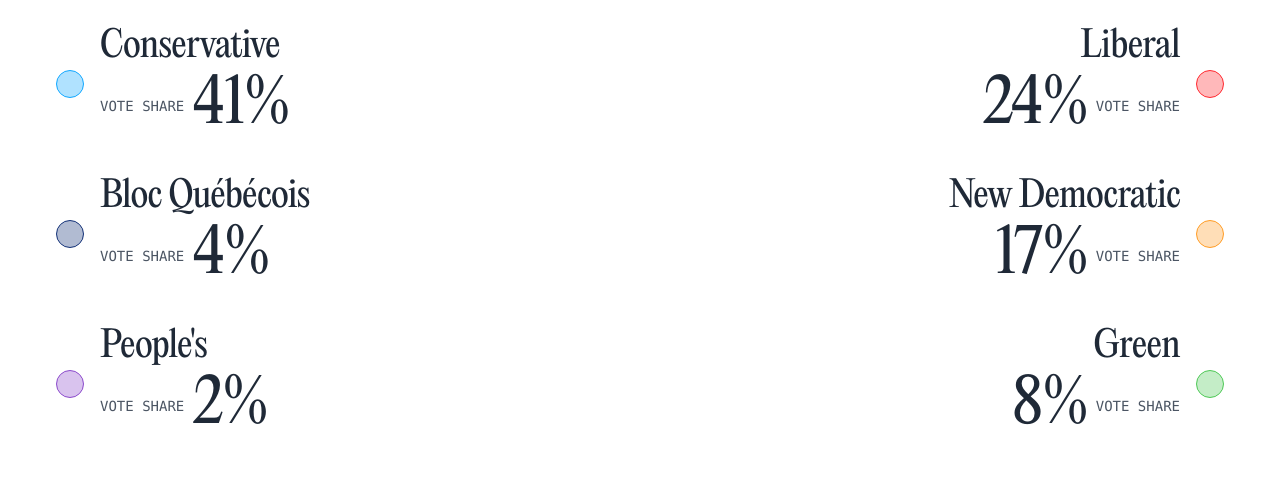
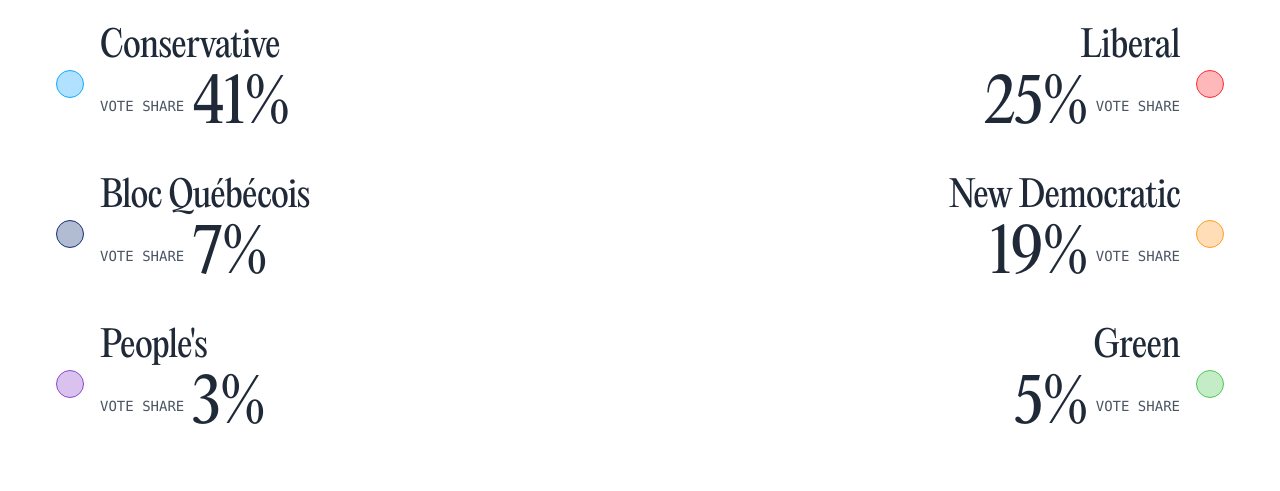
Before and after one commit to QuinnJack/ElectionForecast, a React (Vite) app: page / in a window 1280 px wide. Shown: the part 281-772 px from the top of the page. Built offline with nearby package versions, Linux system fonts and the light colour scheme.

Commit message:
Update npm dependencies

```diff
--- a/package.json
+++ b/package.json
@@ -20,6 +20,7 @@
     "framer-motion": "^11.2.12",
     "lucide-react": "^0.395.0",
     "react": "^18.2.0",
+    "react-canada-map": "^1.0.2",
     "react-datawrapper-chart": "^1.1.2",
     "react-dom": "^18.2.0",
     "react-tooltip": "^5.27.1",
--- a/src/App.jsx
+++ b/src/App.jsx
@@ -9,6 +9,7 @@
   const [activeChart, setActiveChart] = useState("popularVote");
   const [isScriptLoaded, setIsScriptLoaded] = useState(false);
   const [hoveredPartyInfo, setHoveredPartyInfo] = useState(null);
+  const [cursorPosition, setCursorPosition] = useState({ x: 0, y: 0 });
 
   useEffect(() => {
     const script = document.createElement("script");
@@ -49,46 +50,62 @@
       popularVote: "41%",
       seats: 211,
       chance: "96%",
+      leader: "Leader A",
+      lastSeats: 200,
     },
     {
       color: "#143278",
       partyName: "Bloc Québécois",
-      popularVote: "4%",
+      popularVote: "7%",
       seats: 36,
       chance: "0%",
+      leader: "Leader B",
+      lastSeats: 40,
     },
     {
       color: "#8c4bcc",
       partyName: "People's",
-      popularVote: "2%",
+      popularVote: "3%",
       seats: 0,
       chance: "0%",
+      leader: "Leader C",
+      lastSeats: 1,
     },
     {
       color: "#ff2930",
       partyName: "Liberal",
-      popularVote: "24%",
+      popularVote: "25%",
       seats: 74,
       chance: "4%",
+      leader: "Leader D",
+      lastSeats: 80,
     },
     {
       color: "#ff9d26",
       partyName: "New Democratic",
-      popularVote: "17%",
+      popularVote: "19%",
       seats: 20,
       chance: "0.1%",
+      leader: "Leader E",
+      lastSeats: 25,
     },
     {
       color: "#4fc957",
       partyName: "Green",
-      popularVote: "8%",
+      popularVote: "5%",
       seats: 2,
       chance: "0%",
+      leader: "Leader F",
+      lastSeats: 3,
     },
   ];
 
+  const handleMouseMove = (event) => {
+    setCursorPosition({ x: event.clientX, y: event.clientY });
+  };
+
   return (
-    <div className="font-sans p-8 relative">
+    <div className="font-sans p-8 relative" onMouseMove={handleMouseMove}>
       <div className="mb-8">
         <h1 className="text-7xl text-center font-editorial text-gray-800">
           2025 Federal Forecast
@@ -139,8 +156,15 @@
                 <div
                   key={index}
                   className="flex items-center space-x-4 bg-white bg-opacity-0 p-2 rounded pointer-events-auto relative"
-                  onMouseEnter={() => setHoveredPartyInfo(info)}
-                  onMouseLeave={() => setHoveredPartyInfo(null)}
+                  onMouseEnter={() => {
+                    setHoveredPartyInfo(info);
+                    console.log(info);
+                    console.log("Entered");
+                  }}
+                  onMouseLeave={() => {
+                    setHoveredPartyInfo(null);
+                    console.log("Left");
+                  }}
                 >
                   <div
                     className="w-7 h-7 rounded-full"
@@ -169,10 +193,19 @@
                     </div>
                   </div>
                   {hoveredPartyInfo === info && (
-                    <div className="absolute left-10 top-10 bg-white p-2 rounded shadow-lg z-10">
+                    <div
+                      className="absolute bg-white p-4 rounded shadow-lg z-10"
+                      style={{
+                        top: cursorPosition.y,
+                        left: cursorPosition.x,
+                        transform: "translate(-50%, -50%)",
+                      }}
+                    >
                       <p className="text-gray-800 font-mono">
-                        {info.partyName}: {getValue(activeChart, info)}{" "}
-                        {getDescription(activeChart)}
+                        Leader: {info.leader}
+                      </p>
+                      <p className="text-gray-800 font-mono">
+                        Last Seats: {info.lastSeats}
                       </p>
                     </div>
                   )}
@@ -184,8 +217,15 @@
                 <div
                   key={index}
                   className="flex items-center space-x-4 bg-white bg-opacity-0 p-2 rounded pointer-events-auto relative"
-                  onMouseEnter={() => setHoveredPartyInfo(info)}
-                  onMouseLeave={() => setHoveredPartyInfo(null)}
+                  onMouseEnter={() => {
+                    setHoveredPartyInfo(info);
+                    console.log(info);
+                    console.log("Entered");
+                  }}
+                  onMouseLeave={() => {
+                    setHoveredPartyInfo(null);
+                    console.log("Left");
+                  }}
                 >
                   <div className="text-left">
                     <p className="text-4xl text-gray-800 font-editorial text-right">
@@ -214,10 +254,19 @@
                     }}
                   ></div>
                   {hoveredPartyInfo === info && (
-                    <div className="absolute left-10 top-10 bg-white p-2 rounded shadow-lg z-10">
+                    <div
+                      className="absolute bg-white p-4 rounded shadow-lg z-10"
+                      style={{
+                        top: cursorPosition.y,
+                        left: cursorPosition.x,
+                        transform: "translate(-50%, -50%)",
+                      }}
+                    >
                       <p className="text-gray-800 font-mono">
-                        {info.partyName}: {getValue(activeChart, info)}{" "}
-                        {getDescription(activeChart)}
+                        Leader: {info.leader}
+                      </p>
+                      <p className="text-gray-800 font-mono">
+                        Last Seats: {info.lastSeats}
                       </p>
                     </div>
                   )}
```
Also changed, not shown: 1 other file (tests, documents, lock files or other folders).
